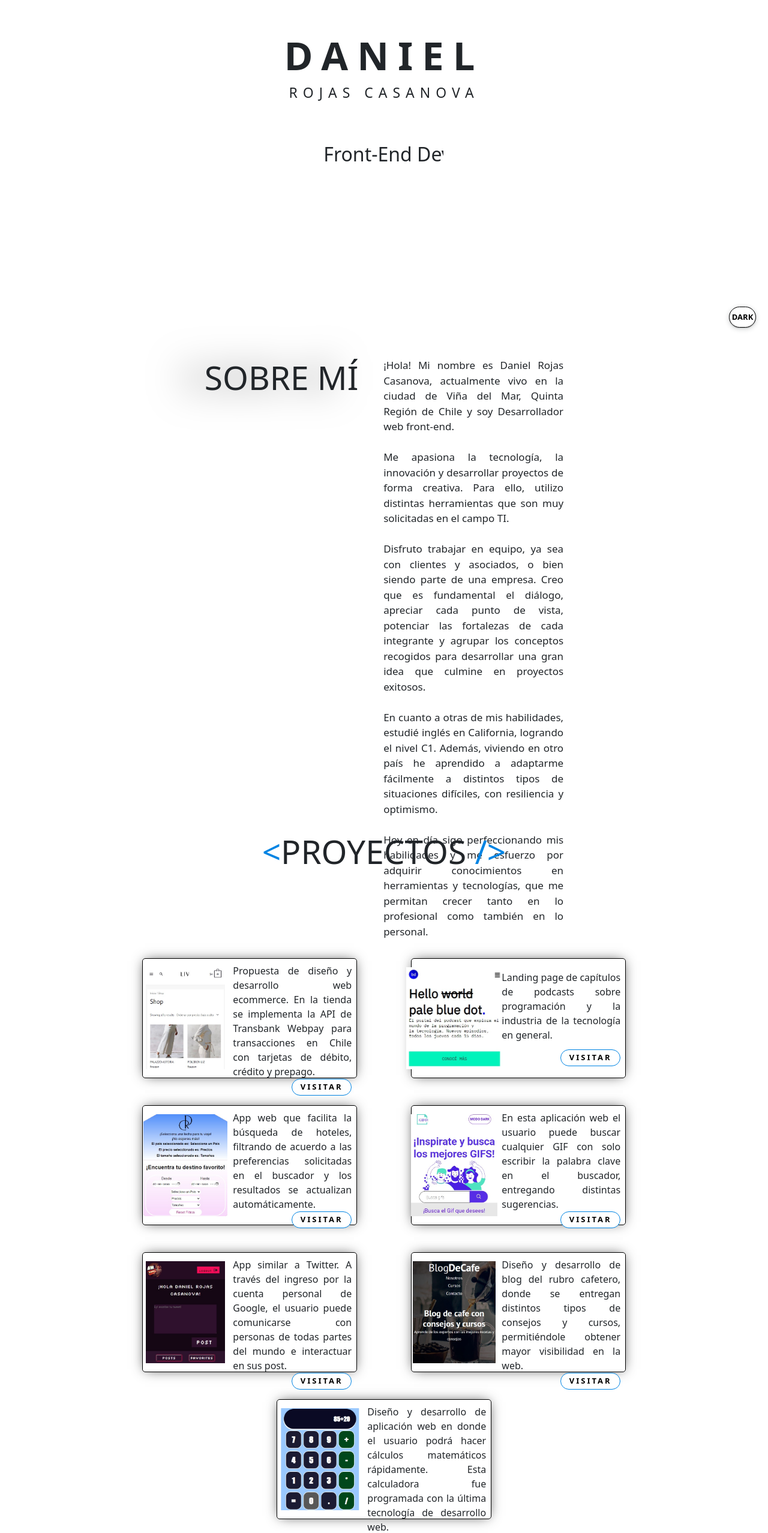
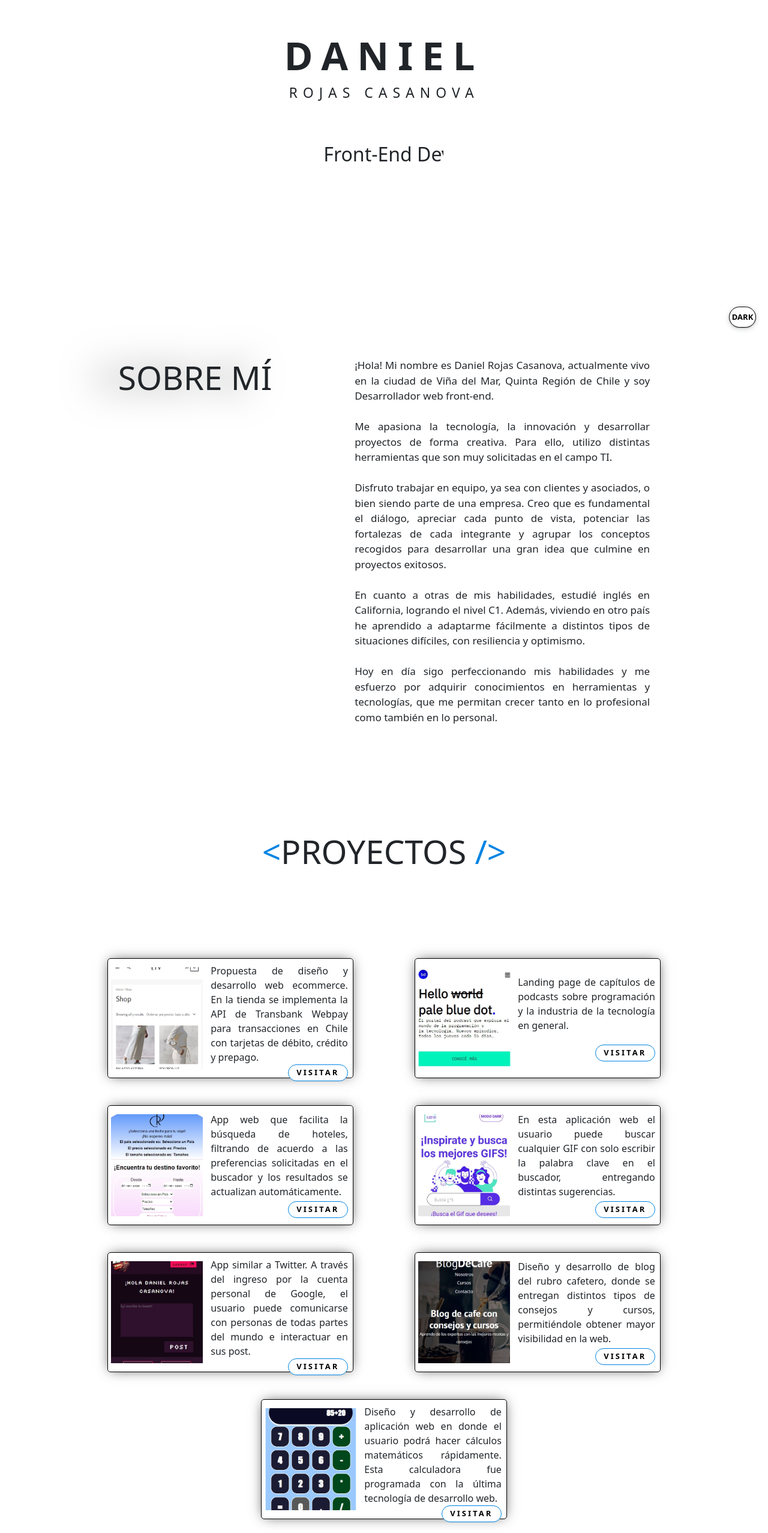
Before and after one commit to cassnova/my-portfolio, a React (Create React App) app: page / in a window 1280 px wide. Shown: the part 234-2789 px from the top of the page at 60% size. Built offline with nearby package versions, Linux system fonts and the light colour scheme.

Commit message:
adding queries fixes

```diff
--- a/src/components/AboutMe/About.css
+++ b/src/components/AboutMe/About.css
@@ -62,7 +62,7 @@
         /* justify-content: space-between; */
         /* border: 1px black solid; */
         height: 100vh;
-        width: 50%;
+        width: 80%;
         margin: auto;
     }
 
--- a/src/components/Projects/Projects.css
+++ b/src/components/Projects/Projects.css
@@ -41,7 +41,7 @@
     }
 
     .container-main {
-        width: 70%;
+        width: 80%;
         min-height: 100vh;
         display: flex;
         justify-content: space-between;
```
